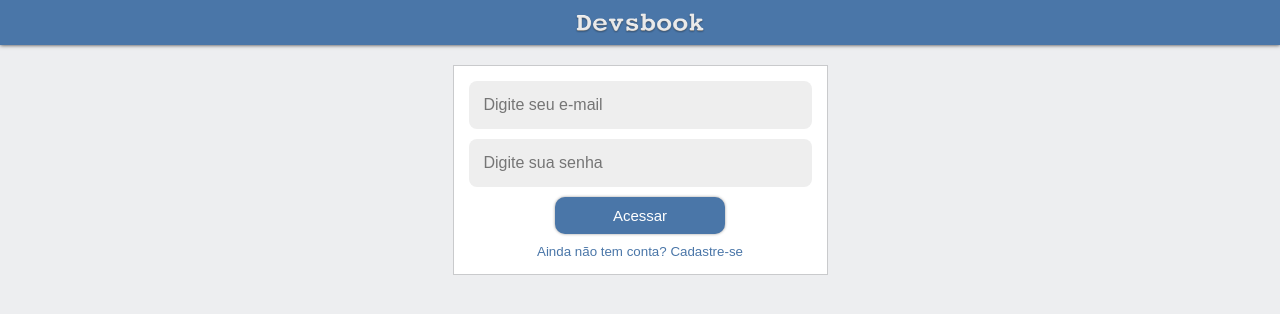
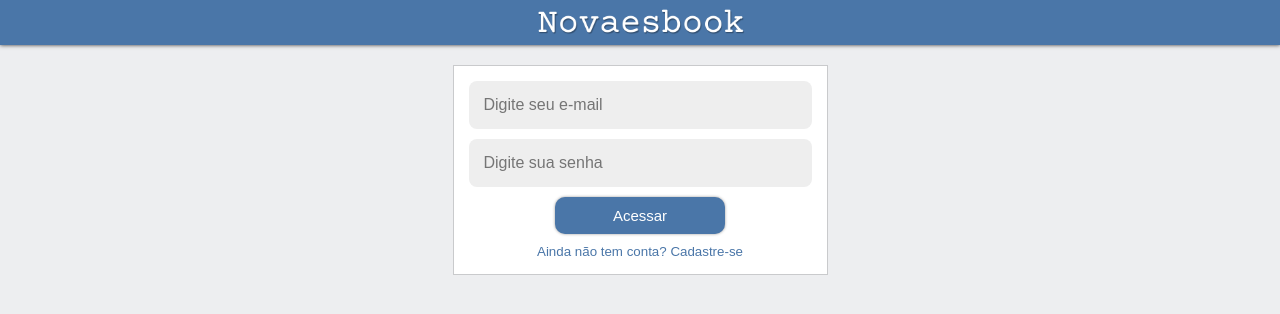
Before and after one commit to renatoalmeida49/novaesbook, a Vue app: page /login in a window 1280 px wide. Shown: the top 314 px of the page. Built offline with nearby package versions, Linux system fonts and the light colour scheme.

Commit message:
build(novaesbook_logo.png): logo of the project

```diff
--- a/src/views/layout/TheHeader.vue
+++ b/src/views/layout/TheHeader.vue
@@ -3,7 +3,7 @@
       <div class="container">
           <div class="logo">
             <router-link :to="{ name: 'Home'}">
-                <img src="@/assets/devsbook_logo.png" alt="Logo">
+                <img src="@/assets/novaesbook_logo.png" alt="Logo">
             </router-link>
           </div>
 
@@ -67,12 +67,12 @@ header {
         margin: auto;
 
         .logo {
-            width: 200px;
+            width: 250px;
             display: flex;
             align-items: center;
 
             img {
-                height: 20px;
+                height: 25px;
             }
         }
 
--- a/src/views/pages/login/index.vue
+++ b/src/views/pages/login/index.vue
@@ -2,7 +2,7 @@
 <div>
   <header>
       <div class="container">
-          <img src="@/assets/devsbook_logo.png" height="20" alt="Logo Devsbook">
+          <img src="@/assets/novaesbook_logo.png" height="30" alt="Logo Novaesbook">
       </div>
   </header>
 
```
Also changed, not shown: src/assets/devsbook_logo.png (deleted), src/assets/novaesbook_logo.png (added).
